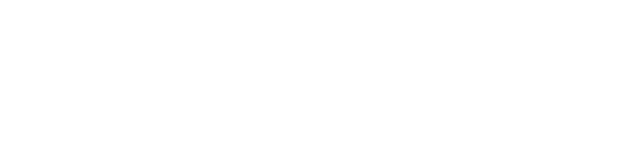
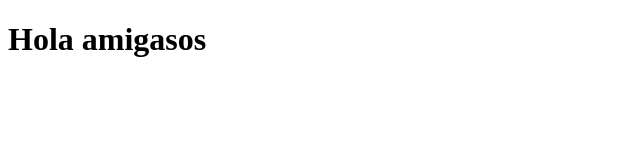
Before and after one commit to EmanuelRobinson/1.portafolioboss, a plain HTML site: page contenido/index.html in a window 1280 px wide. Shown: the whole page, without its empty margins (0-640 px from the left). Drawn offline with Linux system fonts and the light colour scheme.

Commit message:
nuevo commit

```diff
--- a/contenido/index.html
+++ b/contenido/index.html
@@ -4,6 +4,7 @@
     <meta charset="UTF-8">
     <meta name="viewport" content="width=device-width, initial-scale=1.0">
     <title>Hola chanchito feliz :D</title>
+    <h1>Hola amigasos</h1>
 </head>
 <body>
 </body>
```
